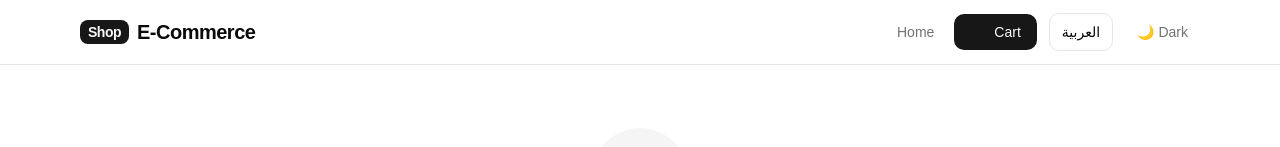
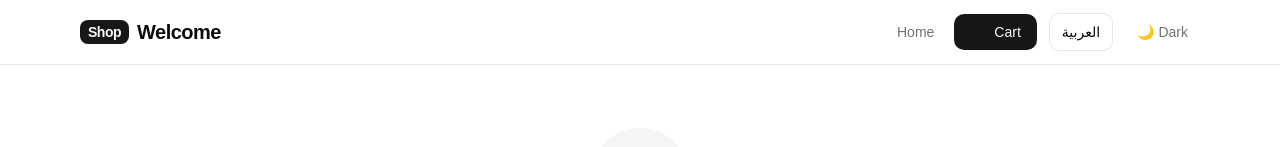
Before and after one commit to eslamibrahim30/e-commerce-react, a React (Vite) app: page /cart in a window 1280 px wide. Shown: the top 147 px of the page. Built offline with nearby package versions, Linux system fonts and the light colour scheme; some icons are missing.

Commit message:
Environment Setup

```diff
--- a/package.json
+++ b/package.json
@@ -21,12 +21,14 @@
     "clsx": "^2.1.1",
     "react": "^19.1.1",
     "react-dom": "^19.1.1",
+    "react-hook-form": "^7.71.2",
     "react-redux": "^9.2.0",
     "react-router-dom": "^7.13.1",
     "shadcn": "^4.0.8",
     "tailwind-merge": "^3.5.0",
     "tailwindcss": "^4.2.1",
     "tw-animate-css": "^1.4.0",
+    "zod": "file:hookform/resolvers/zod",
     "zustand": "^5.0.12"
   },
   "devDependencies": {
@@ -37,6 +39,7 @@
     "eslint": "^9.36.0",
     "eslint-plugin-react-hooks": "^5.2.0",
     "eslint-plugin-react-refresh": "^0.4.20",
+    "gh-pages": "^6.3.0",
     "globals": "^16.4.0",
     "vite": "^7.1.7"
   }
--- a/src/layouts/MainLayout.jsx
+++ b/src/layouts/MainLayout.jsx
@@ -31,7 +31,7 @@ export default function MainLayout() {
 						<span className="bg-primary text-primary-foreground px-2 py-0.5 rounded-md text-sm">
 							{t[lang].brand}
 						</span>
-						<span>E-Commerce</span>
+						<span>{lang === "en" ? "Welcome" : "مرحبا"}</span>
 					</Link>
 
 					<nav className="flex items-center gap-1">
```
Also changed, not shown: 1 other file (tests, documents, lock files or other folders).
